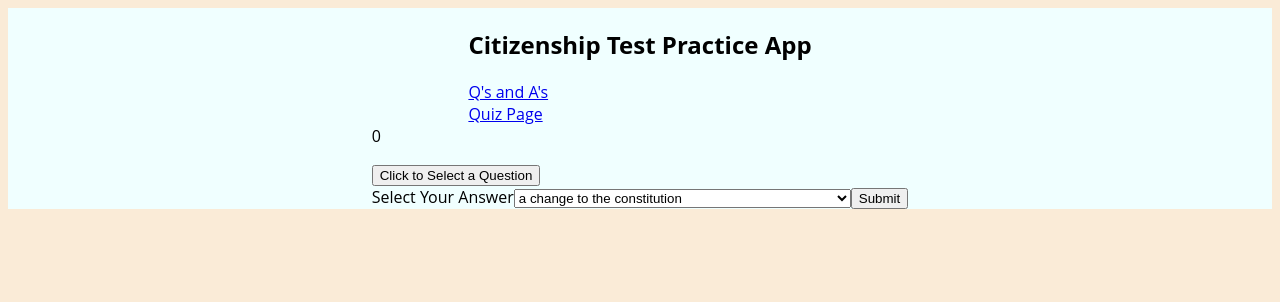
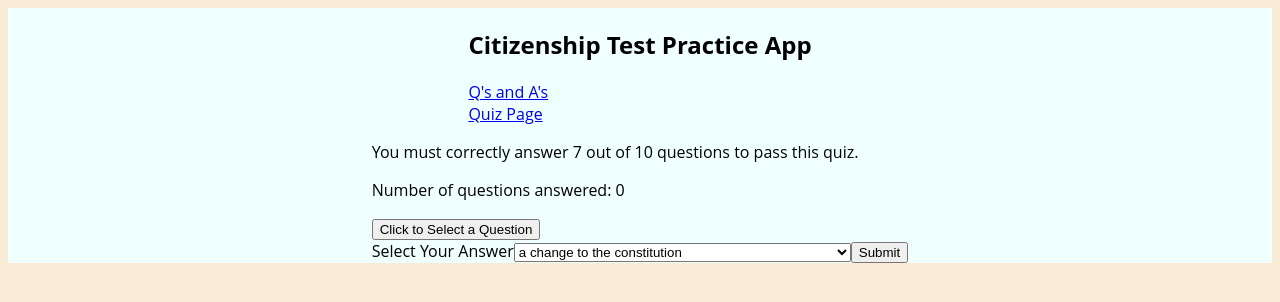
Before and after one commit to mmaustin/citizenship-questions-answers, a React (Create React App) app in the folder citizenship-frontend/: page /questions/dropbox in a window 1280 px wide. Shown: the top 302 px of the page. Built offline with nearby package versions, Linux system fonts and the light colour scheme.

Commit message:
added divs and additional language to quiz display

```diff
--- a/citizenship-frontend/src/features/questions/QuestionsDropBox.js
+++ b/citizenship-frontend/src/features/questions/QuestionsDropBox.js
@@ -61,11 +61,13 @@ export const QuestionsDropBox = () => {
 
     return(
         <div>
-            <>
-                {questionsAnswered}
+            <div>
+                <p>You must correctly answer 7 out of 10 questions to pass this quiz.</p>
+                <p>Number of questions answered: {questionsAnswered}</p>
                 <p>{question}</p>
                 <button onClick={getRandomQuestion}>Click to Select a Question</button>
-            </>
+            </div>
+            <div>
                 <form onSubmit={e => handleSubmit(e)}>
                     <label>
                         Select Your Answer
@@ -75,6 +77,7 @@ export const QuestionsDropBox = () => {
                     </label>
                     <input type="submit" value="Submit" />
                 </form>
+            </div>
             {listQuestions.length === 0 &&
             <div>
                 <p>Correct Answers: {correctAnswer}</p>
```
Lines whose indentation alone changed are shown as unchanged.
